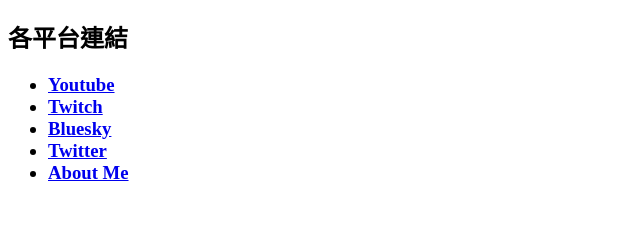
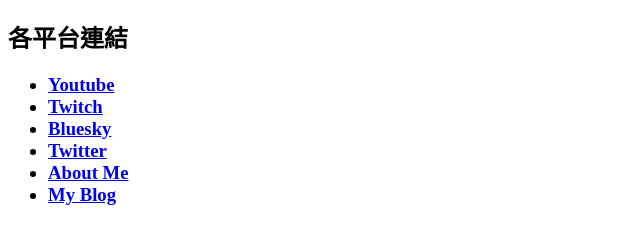
Before and after one commit to ChesterTsai/chesteronyt, a plain HTML site: page index.htm in a window 1280 px wide. Shown: the part 61-304 px from the top of the page, without its empty margins (0-640 px from the left). Drawn offline with Linux system fonts and the light colour scheme.

Commit message:
Update index.htm

```diff
--- a/index.htm
+++ b/index.htm
@@ -47,6 +47,11 @@
 					<a href="AboutMe/index.htm">
 						About Me
 					</a>
+				<li>
+					<!--	Link to My Blog Page	-->
+					<a href="MyBlog/index.htm">
+						My Blog
+					</a>
 			</ul>
 		</h3>
 
```
